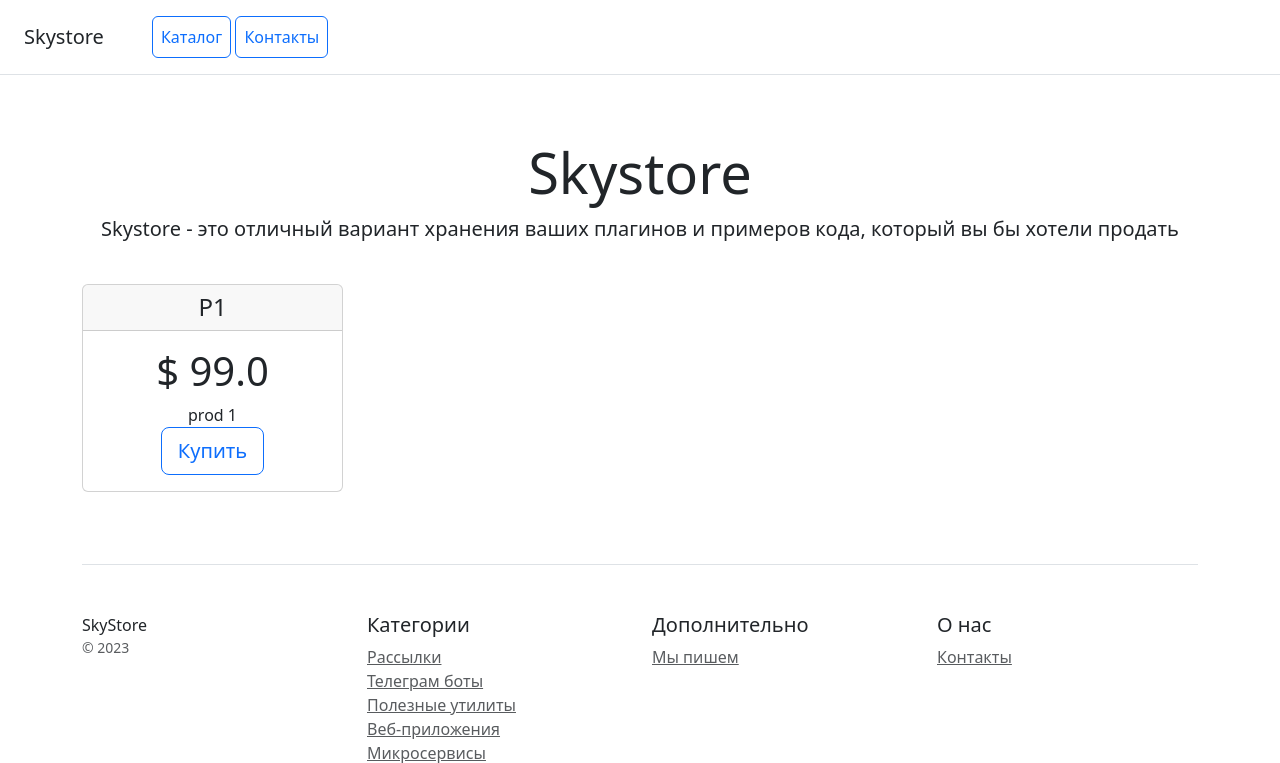
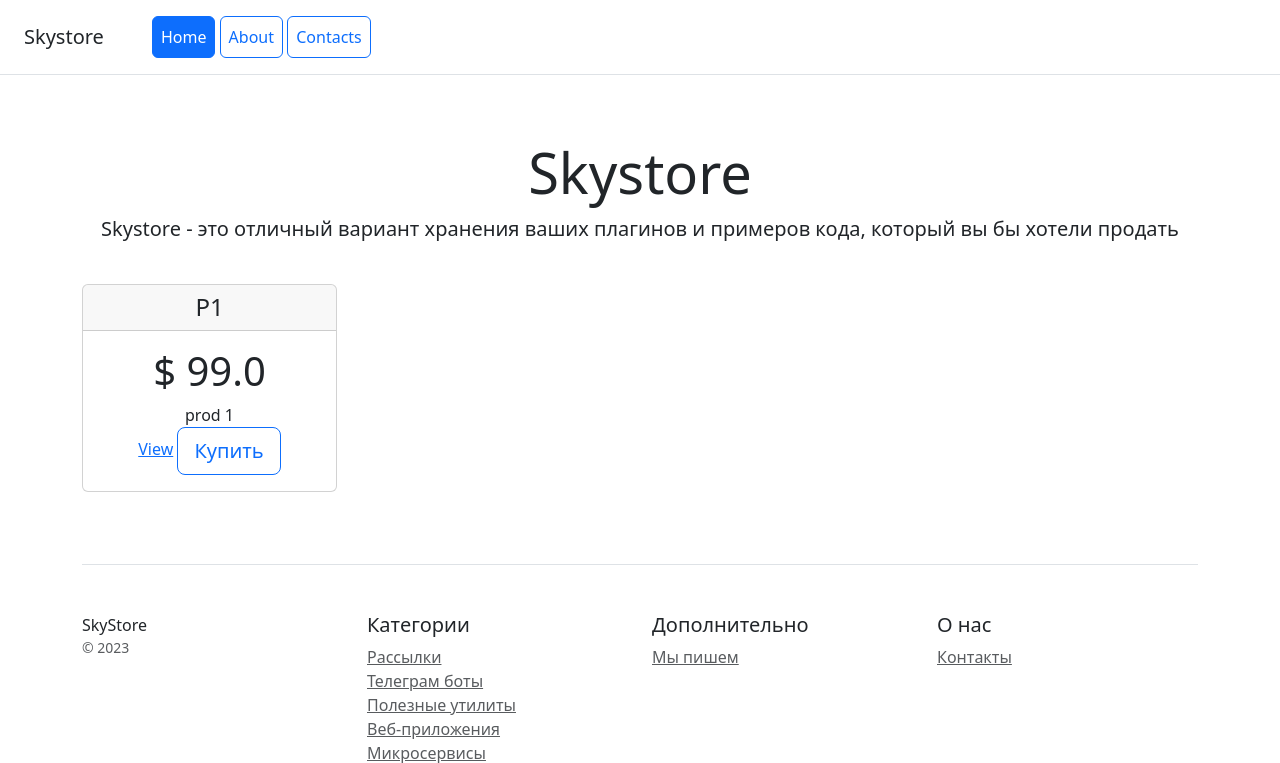
Before and after one commit to abrikos/skypro-django, a Django app: page / in a window 1280 px wide. Shown: the top 763 px of the page. Run offline with Django 5.2, Linux system fonts and the light colour scheme; data comes from the database, SQL or seed files in the repository.

Commit message:
Homework 24

```diff
--- a/catalog/settings.py
+++ b/catalog/settings.py
@@ -66,6 +66,7 @@ TEMPLATES = [
                 'django.template.context_processors.request',
                 'django.contrib.auth.context_processors.auth',
                 'django.contrib.messages.context_processors.messages',
+                'catalog_site.main_menu.main_menu_f'
             ],
         },
     },
--- a/catalog/urls.py
+++ b/catalog/urls.py
@@ -26,6 +26,8 @@ app_name='catalog'
 urlpatterns = [
     path('admin/', admin.site.urls),
     path('', views.home, name="home"),
+    path('home/', views.home, name="home"),
+    path('product/<int:id>', views.product, name="product"),
     path('about/', views.about, name="about"),
     path('contacts/', views.contacts, name="contacts"),
     path('feedback/', views.feedback, name="feedback"),
--- /dev/null
+++ b/catalog_site/main_menu.py
@@ -0,0 +1,7 @@
+def main_menu_f(request):
+    """Define main menu links for context"""
+    return {"main_menu":[
+        {'url':'home', 'title':'Home'},
+        {'url':'about', 'title':'About'},
+        {'url':'contacts', 'title':'Contacts'},
+    ]}
--- a/catalog_site/models.py
+++ b/catalog_site/models.py
@@ -2,10 +2,12 @@ from django.db import models
 
 # Create your models here.
 class Contacts(models.Model):
+    """Contacts model"""
     email = models.CharField(max_length=150, verbose_name='Email')
     phone = models.CharField(max_length=150, verbose_name='Phone')
 
 class Category(models.Model):
+    """Category model"""
     name = models.CharField(max_length=150, verbose_name='Name')
     desc = models.CharField(max_length=150, verbose_name='Description')
     def __str__(self):
@@ -13,6 +15,7 @@ class Category(models.Model):
 
 
 class Product(models.Model):
+    """Product model"""
     name = models.CharField(max_length=150, verbose_name='Name')
     desc = models.CharField(max_length=150, verbose_name='Description')
     image = models.ImageField(upload_to='images/', verbose_name='Image')
--- /dev/null
+++ b/catalog_site/templates/base.html
@@ -0,0 +1,53 @@
+<!doctype html>
+<html lang="en">
+<head>
+    <meta charset="utf-8">
+    <meta name="viewport" content="width=device-width, initial-scale=1">
+    <title>Skystore:{% block title %}{%endblock%}</title>
+    <!-- Подключите статичеcкие файлы со стилями Bootstrap -->
+    <link rel="stylesheet" href="https://cdn.jsdelivr.net/npm/bootstrap@5.3.3/dist/css/bootstrap.min.css"
+          integrity="sha384-QWTKZyjpPEjISv5WaRU9OFeRpok6YctnYmDr5pNlyT2bRjXh0JMhjY6hW+ALEwIH" crossorigin="anonymous">
+    <script src="https://cdn.jsdelivr.net/npm/bootstrap@5.3.3/dist/js/bootstrap.bundle.min.js" integrity="sha384-YvpcrYf0tY3lHB60NNkmXc5s9fDVZLESaAA55NDzOxhy9GkcIdslK1eN7N6jIeHz"
+            crossorigin="anonymous"></script>
+</head>
+<body>
+{%include 'main_menu.html'%}
+<div class="container">
+    <div class="row text-center">
+        {% block content %}{% endblock %}
+    </div>
+
+    <footer class="pt-4 my-md-5 pt-md-5 border-top">
+        <div class="row">
+            <div class="col-12 col-md">
+                SkyStore
+                <small class="d-block mb-3 text-muted">&copy; 2023</small>
+            </div>
+            <div class="col-6 col-md">
+                <h5>Категории</h5>
+                <ul class="list-unstyled text-small">
+                    <li><a class="text-muted" href="#">Рассылки</a></li>
+                    <li><a class="text-muted" href="#">Телеграм боты</a></li>
+                    <li><a class="text-muted" href="#">Полезные утилиты</a></li>
+                    <li><a class="text-muted" href="#">Веб-приложения</a></li>
+                    <li><a class="text-muted" href="#">Микросервисы</a></li>
+                </ul>
+            </div>
+            <div class="col-6 col-md">
+                <h5>Дополнительно</h5>
+                <ul class="list-unstyled text-small">
+                    <li><a class="text-muted" href="#">Мы пишем</a></li>
+                </ul>
+            </div>
+            <div class="col-6 col-md">
+                <h5>О нас</h5>
+                <ul class="list-unstyled text-small">
+                    <li><a class="text-muted" href="/contacts/">Контакты</a></li>
+                </ul>
+            </div>
+        </div>
+    </footer>
+</div>
+<!-- Подключите статичеcкие файлы со скриптами Bootstrap -->
+</body>
+</html>
--- a/catalog_site/templates/home.html
+++ b/catalog_site/templates/home.html
@@ -1,29 +1,12 @@
-<!doctype html>
-<html lang="en">
-<head>
-    <meta charset="utf-8">
-    <meta name="viewport" content="width=device-width, initial-scale=1">
-    <title>Skystore</title>
-    <!-- Подключите статичеcкие файлы со стилями Bootstrap -->
-    <link rel="stylesheet" href="https://cdn.jsdelivr.net/npm/bootstrap@5.3.3/dist/css/bootstrap.min.css" integrity="sha384-QWTKZyjpPEjISv5WaRU9OFeRpok6YctnYmDr5pNlyT2bRjXh0JMhjY6hW+ALEwIH" crossorigin="anonymous">
-    <script src="https://cdn.jsdelivr.net/npm/bootstrap@5.3.3/dist/js/bootstrap.bundle.min.js" integrity="sha384-YvpcrYf0tY3lHB60NNkmXc5s9fDVZLESaAA55NDzOxhy9GkcIdslK1eN7N6jIeHz" crossorigin="anonymous"></script>
-</head>
-<body>
-<div class="d-flex flex-column flex-md-row align-items-center p-3 px-md-4 mb-3 bg-white border-bottom box-shadow">
-    <h5 class="my-0 mr-md-auto font-weight-normal">Skystore</h5>
-    <nav class="ms-5">
-        <a class="p-2 btn btn-outline-primary" href="/">Каталог</a>
-        <a class="p-2 btn btn-outline-primary" href="/contacts/">Контакты</a>
-    </nav>
-</div>
-
+{% extends 'base.html'%}
+{%block title%} Home {%endblock%}
+{%block content%}
 <div class="pricing-header px-3 py-3 pt-md-5 pb-md-4 mx-auto text-center">
     <h1 class="display-4">Skystore</h1>
     <p class="lead">Skystore - это отличный вариант хранения ваших плагинов и примеров кода, который вы бы хотели
         продать</p>
 </div>
 
-<div class="container">
 <div class="row text-center">
     {% for product in products %}
     <div class="col-3">
@@ -35,44 +18,11 @@
                 <h1 class="card-title pricing-card-title">$ {{product.price}}</h1>
                 {{product.desc}}
                 <br/>
+                <a href="{%url 'product' product.id%}">View</a>
                 <button type="button" class="btn btn-lg btn-block btn-outline-primary">Купить</button>
             </div>
         </div>
     </div>
     {% endfor %}
 </div>
-
-    <footer class="pt-4 my-md-5 pt-md-5 border-top">
-        <div class="row">
-            <div class="col-12 col-md">
-                SkyStore
-                <small class="d-block mb-3 text-muted">&copy; 2023</small>
-            </div>
-            <div class="col-6 col-md">
-                <h5>Категории</h5>
-                <ul class="list-unstyled text-small">
-                    <li><a class="text-muted" href="#">Рассылки</a></li>
-                    <li><a class="text-muted" href="#">Телеграм боты</a></li>
-                    <li><a class="text-muted" href="#">Полезные утилиты</a></li>
-                    <li><a class="text-muted" href="#">Веб-приложения</a></li>
-                    <li><a class="text-muted" href="#">Микросервисы</a></li>
-                </ul>
-            </div>
-            <div class="col-6 col-md">
-                <h5>Дополнительно</h5>
-                <ul class="list-unstyled text-small">
-                    <li><a class="text-muted" href="#">Мы пишем</a></li>
-                </ul>
-            </div>
-            <div class="col-6 col-md">
-                <h5>О нас</h5>
-                <ul class="list-unstyled text-small">
-                    <li><a class="text-muted" href="/contacts/">Контакты</a></li>
-                </ul>
-            </div>
-        </div>
-    </footer>
-</div>
-<!-- Подключите статичеcкие файлы со скриптами Bootstrap -->
-</body>
-</html>
+{%endblock%}
--- /dev/null
+++ b/catalog_site/templates/main_menu.html
@@ -0,0 +1,8 @@
+<div class="d-flex flex-column flex-md-row align-items-center p-3 px-md-4 mb-3 bg-white border-bottom box-shadow">
+    <h5 class="my-0 mr-md-auto font-weight-normal">Skystore</h5>
+    <nav class="ms-5">
+        {%for link in main_menu%}
+            <a class="p-2 btn btn-outline-primary {% if request.resolver_match.url_name == link.url %}active{%endif%}" href="{%url link.url%}">{{link.title}}</a>
+        {%endfor%}
+    </nav>
+</div>
--- a/catalog_site/views.py
+++ b/catalog_site/views.py
@@ -5,19 +5,28 @@ from catalog_site.models import Product, Contacts
 
 
 # Create your views here.
+def product(request, id):
+    """View product page"""
+    product = Product.objects.get(id=id)
+    print(product.image)
+    return render(request, 'product.html', {'product':product})
+
 def home(request):
+    """Home page"""
     products = Product.objects.all()
     return render(request, 'home.html', {'products':products})
 
-
 def about(request):
+    """About page"""
     return render(request, 'about.html')
 
 def contacts(request):
+    """Contacts page"""
     contacts = Contacts.objects.get()
     return render(request, 'contacts.html', {'contacts':contacts})
 
 def feedback(request):
+    """Accept feedback page"""
     if request.method == 'POST':
         # Получение данных из формы
         print(request.POST)
```
Also changed, not shown: catalog_site/templates/about.html (+5 -10 lines), catalog_site/templates/contacts.html (+5 -64 lines), catalog_site/templates/product.html (added, +16 -0 lines). Lines whose indentation alone changed are shown as unchanged.
